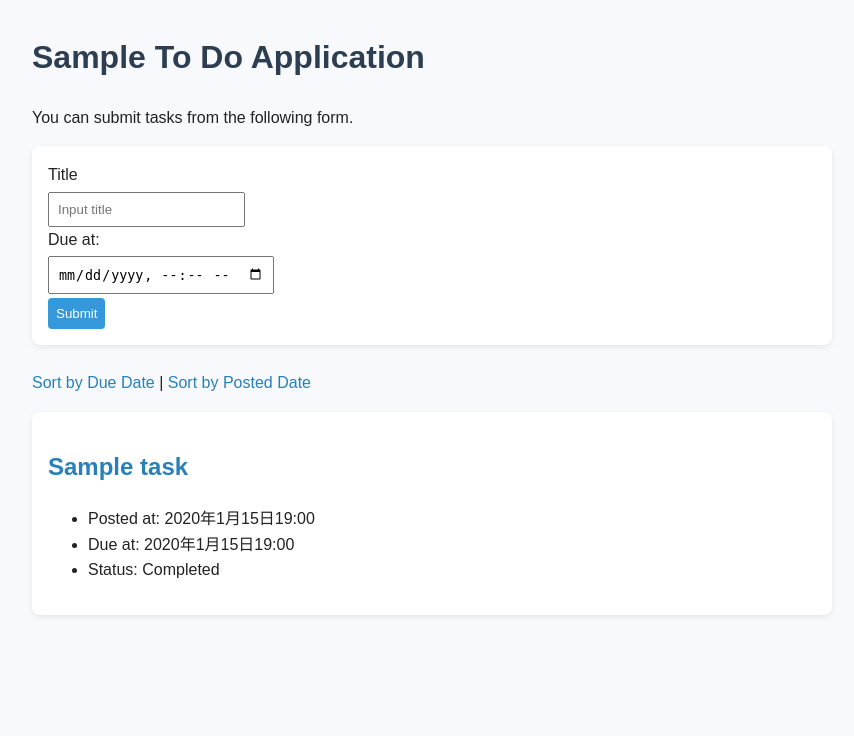
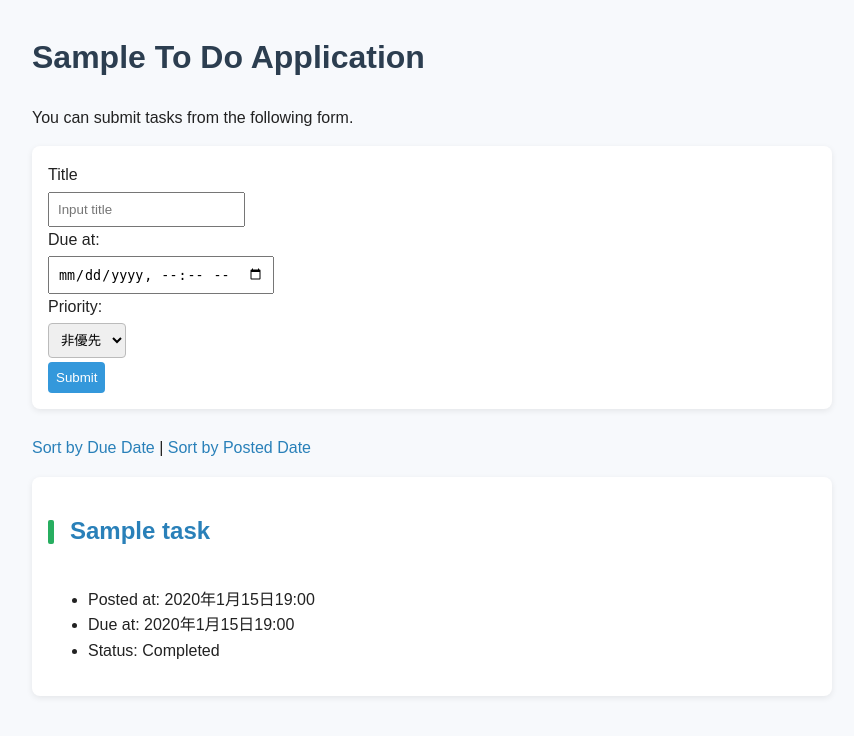
Before and after one commit to s1F10250169/django-test-exercise, a Django app: page / in a window 1280 px wide. Shown: the top 736 px of the page, without its empty margins (208-1062 px from the left). Run offline with Django 5.2, Linux system fonts and the light colour scheme; tables that the repository leaves empty hold one stand-in row (values such as "Sample post").

Commit message:
優先度を追加

```diff
--- a/todo/static/css/style.css
+++ b/todo/static/css/style.css
@@ -48,6 +48,63 @@ button:hover {
   box-shadow: 0 4px 8px rgba(0, 0, 0, 0.15);
 }
 
+/* 優先度ラベルを追加 */
+.task-header {
+  display: flex;
+  align-items: center;
+  gap: 0.5rem;
+}
+
+.priority-label {
+  width: 6px;
+  height: 24px;
+  display: inline-block;
+  border-radius: 2px;
+  margin-right: 0.5rem;
+}
+
+.priority-high {
+  background-color: #e74c3c;
+}
+
+.priority-medium {
+  background-color: #f39c12;
+}
+
+.priority-low {
+  background-color: #27ae60;
+}
+
+.priority-badge {
+  padding: 0.25rem 0.5rem;
+  border-radius: 4px;
+  font-weight: bold;
+  font-size: 0.9rem;
+}
+
+.priority-badge.priority-high {
+  background-color: #e74c3c;
+  color: white;
+}
+
+.priority-badge.priority-medium {
+  background-color: #f39c12;
+  color: white;
+}
+
+.priority-badge.priority-low {
+  background-color: #27ae60;
+  color: white;
+}
+
+select {
+  padding: 0.5rem;
+  margin-top: 0.25rem;
+  border: 1px solid #bbb;
+  border-radius: 4px;
+  cursor: pointer;
+}
+
 .text {
   background: #fff;
   padding: 1rem;
--- a/todo/templates/todo/index.html
+++ b/todo/templates/todo/index.html
@@ -23,6 +23,14 @@
         <input id="dueInput" name="due_at" type="datetime-local">
       </div>
       <div>
+        <label for="priorityInput">Priority:</label><br>
+        <select id="priorityInput" name="priority">
+          <option value="high">最優先</option>
+          <option value="medium">優先</option>
+          <option value="low" selected>非優先</option>
+        </select>
+      </div>
+      <div>
         <button type="submit">Submit</button>
       </div>
     </form>
@@ -33,15 +41,24 @@
       <a href="{% url 'index' %}?order=post">Sort by Posted Date</a>
     </div>
 
-    {% for task in tasks %}
+    {% for item in tasks_with_priority %}
     <div class="text">
-      <h2><a href="{% url 'detail' task.id %}">{{ task.title }}</a></h2>
+      <div class="task-header">
+        {% if item.priority == 'high' %}
+          <span class="priority-label priority-high"></span>
+        {% elif item.priority == 'medium' %}
+          <span class="priority-label priority-medium"></span>
+        {% else %}
+          <span class="priority-label priority-low"></span>
+        {% endif %}
+        <h2><a href="{% url 'detail' item.task.id %}">{{ item.task.title }}</a></h2>
+      </div>
       <ul>
-        <li>Posted at: {{ task.posted_at }}</li>
-        {% if task.due_at %}
-        <li>Due at: {{ task.due_at }}</li>
+        <li>Posted at: {{ item.task.posted_at }}</li>
+        {% if item.task.due_at %}
+        <li>Due at: {{ item.task.due_at }}</li>
         {% endif %}
-        {% if task.completed %}
+        {% if item.task.completed %}
         <li>Status: Completed</li>
         {% else %}
         <li>Status: Not Completed</li>
--- a/todo/views.py
+++ b/todo/views.py
@@ -11,14 +11,27 @@ def index(request):
         task = Task(title=request.POST['title'],
                     due_at=make_aware(parse_datetime(request.POST['due_at'])))
         task.save()
+        # セッションに優先度を保存
+        priority = request.POST.get('priority', 'low')
+        if 'task_priorities' not in request.session:
+            request.session['task_priorities'] = {}
+        request.session['task_priorities'][str(task.id)] = priority
+        request.session.modified = True
 
     if request.GET.get('order') == 'due':
         tasks = Task.objects.order_by('due_at')
     else:
         tasks = Task.objects.order_by('-posted_at')
 
+    # タスク情報に優先度を追加
+    task_priorities = request.session.get('task_priorities', {})
+    tasks_with_priority = []
+    for task in tasks:
+        priority = task_priorities.get(str(task.id), 'low')
+        tasks_with_priority.append({'task': task, 'priority': priority})
+
     context = {
-        'tasks': tasks
+        'tasks_with_priority': tasks_with_priority
     }
     return render(request, 'todo/index.html', context)
 
@@ -28,8 +41,12 @@ def detail(request, task_id):
     except Task.DoesNotExist:
         raise Http404("Task does not exist")
 
+    task_priorities = request.session.get('task_priorities', {})
+    priority = task_priorities.get(str(task_id), 'low')
+
     context = {
         'task': task,
+        'priority': priority,
     }
     return render(request, 'todo/detail.html', context)
 
@@ -43,6 +60,12 @@ def update(request, task_id):
         task.title = request.POST['title']
         task.due_at = make_aware(parse_datetime(request.POST['due_at']))
         task.save()
+        # セッションに優先度を保存
+        priority = request.POST.get('priority', 'low')
+        if 'task_priorities' not in request.session:
+            request.session['task_priorities'] = {}
+        request.session['task_priorities'][str(task_id)] = priority
+        request.session.modified = True
         return redirect('detail', task.id)
 
     context = {
```
Also changed, not shown: todo/templates/todo/detail.html (+9 -0 lines), todo/templates/todo/edit.html (+8 -0 lines).
